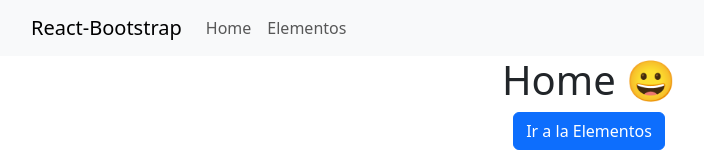
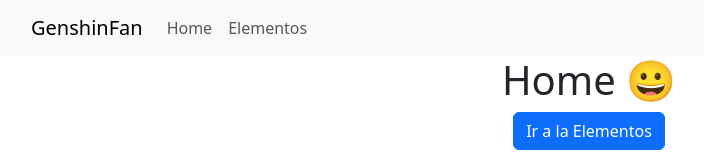
Before and after one commit to AxelIanAlimonta/GenshinFan-AppAdmimistradora, a React (Vite) app: page / in a window 1280 px wide. Shown: the top 160 px of the page, without its empty margins (51-755 px from the left). Built offline with nearby package versions, Linux system fonts and the light colour scheme.

Commit message:
refactor(navbar): actualizar branding y navegación del NavBar
Se modifica el nombre de la marca de 'React-Bootstrap' a 'GenshinFan' y se reemplaza el enlace estático por una navegación programática que redirige a la página de inicio usando la función navigate.

```diff
--- a/src/components/NavBar.tsx
+++ b/src/components/NavBar.tsx
@@ -11,7 +11,7 @@ function NavBar() {
     return (
         <Navbar expand="lg" className="bg-body-tertiary">
             <Container>
-                <Navbar.Brand href="#home">React-Bootstrap</Navbar.Brand>
+                <Navbar.Brand onClick={() => navigate('/')}>GenshinFan</Navbar.Brand>
                 <Navbar.Toggle aria-controls="basic-navbar-nav" />
                 <Navbar.Collapse id="basic-navbar-nav">
                     <Nav className="me-auto">
```
